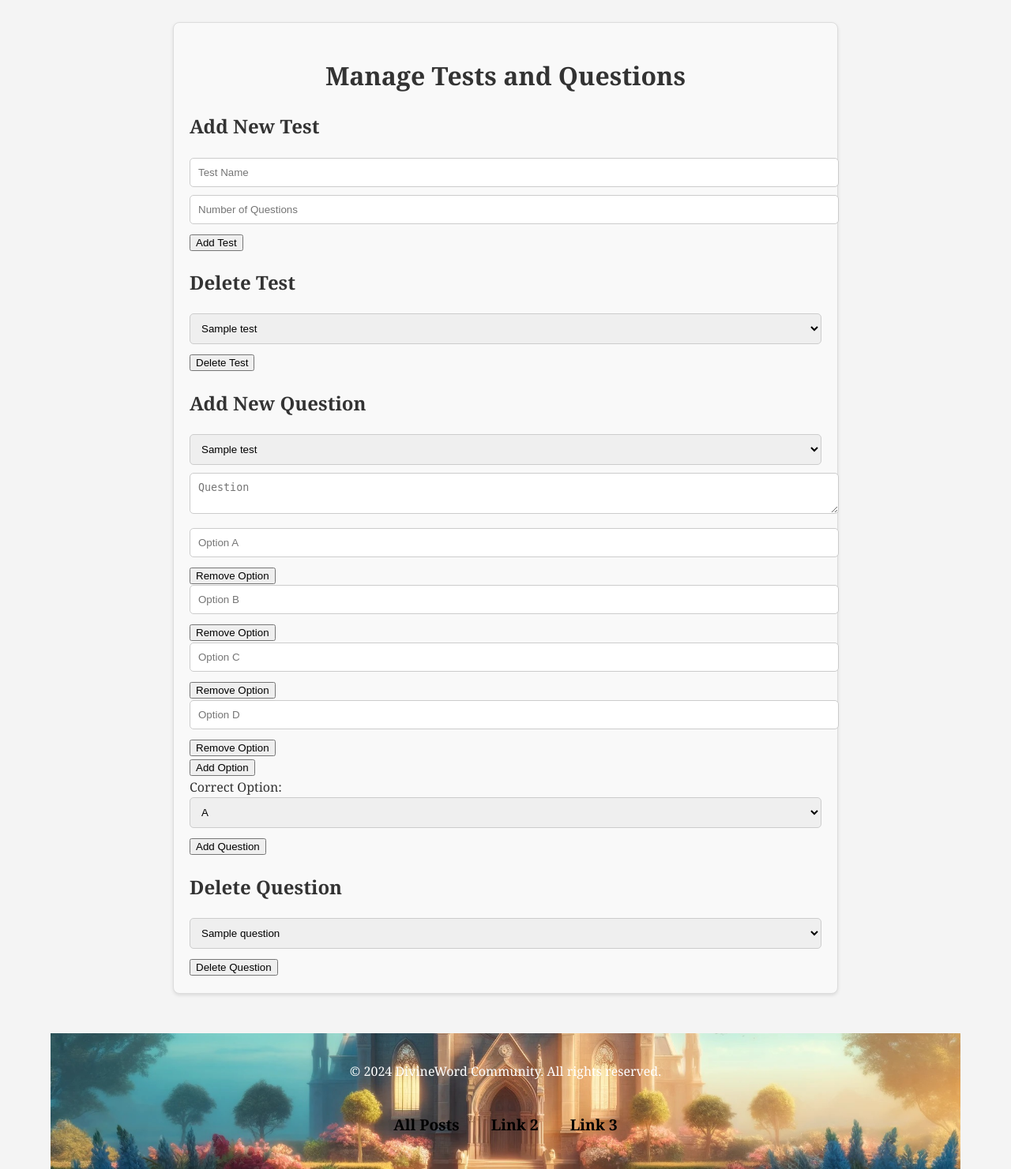
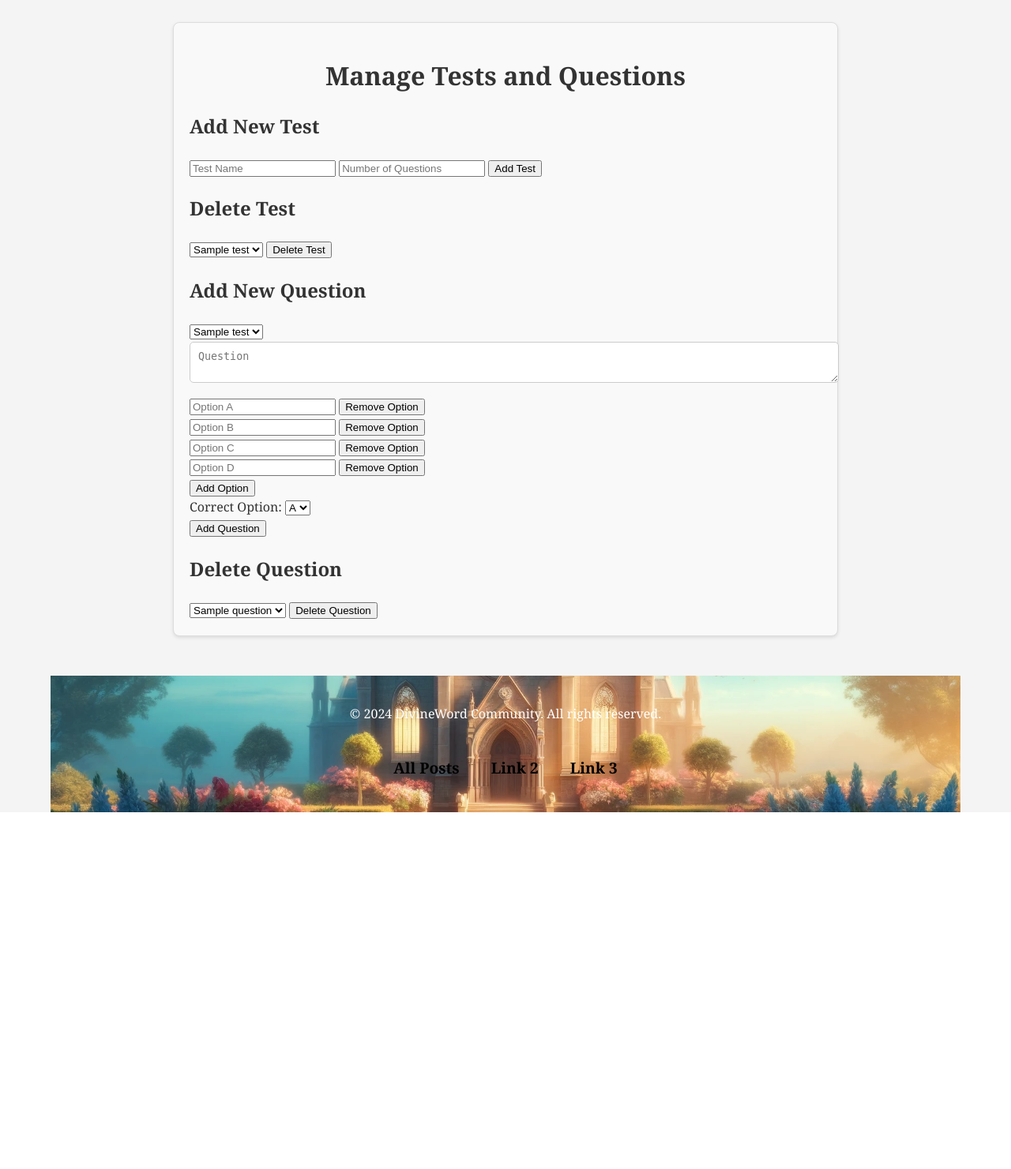
Before and after one commit to hotyute/public_html, a PHP site: page /admin/test_manage.php in a window 1280 px wide. Shown: the part 282-1763 px from the top of the page at 79% size. After the commit the page ends 1311 px from the top, so only its background shows below. Run offline with PHP 8.4, Linux system fonts and the light colour scheme; the visitor is signed in with stand-in values (Sample User, id 1); tables that the repository leaves empty or names only in its code hold one stand-in row (values such as "Sample post"); data that the repository does not hold is empty.

Commit message:
modified:   admin/test_manage.php

```diff
--- a/admin/test_manage.php
+++ b/admin/test_manage.php
@@ -55,10 +55,7 @@ try {
 
 <?php include '../header.php'; ?>
 <style>
-    .admin-container input[type="text"],
-    .admin-container input[type="number"],
-    .admin-container textarea,
-    .admin-container select {
+    .admin-container textarea {
         width: 100%;
         padding: 10px;
         margin-bottom: 10px;
```
